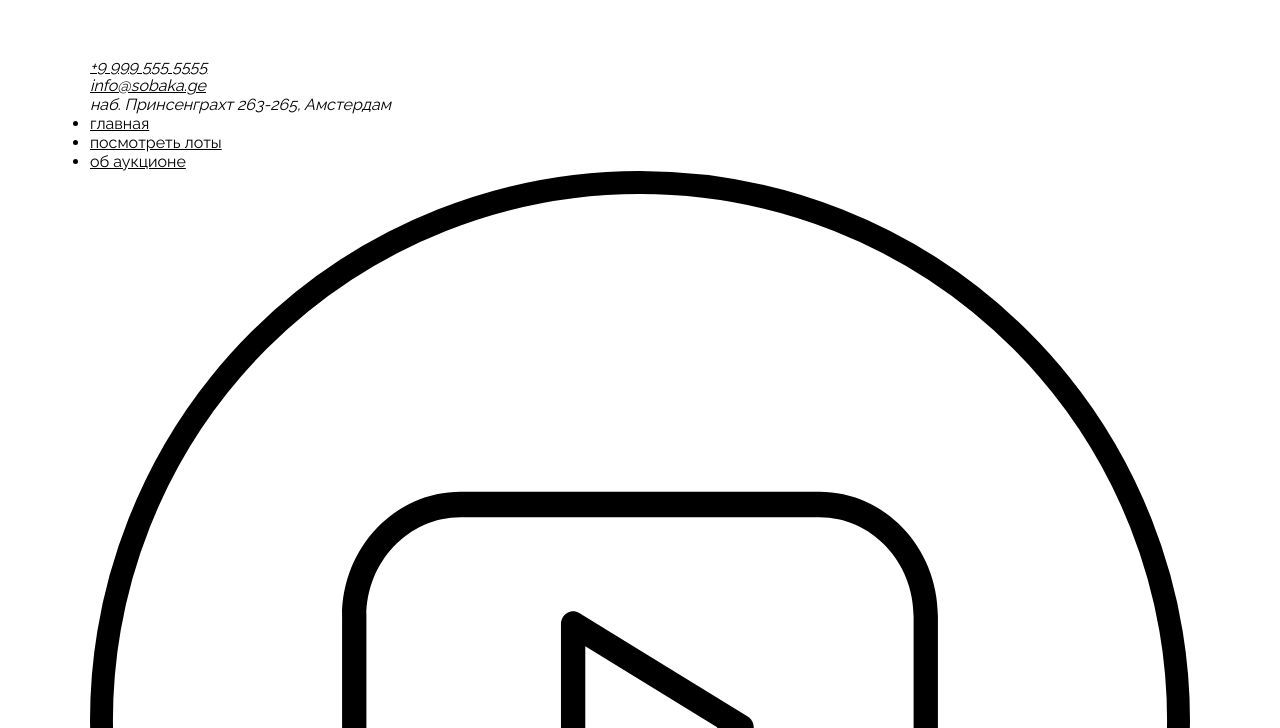
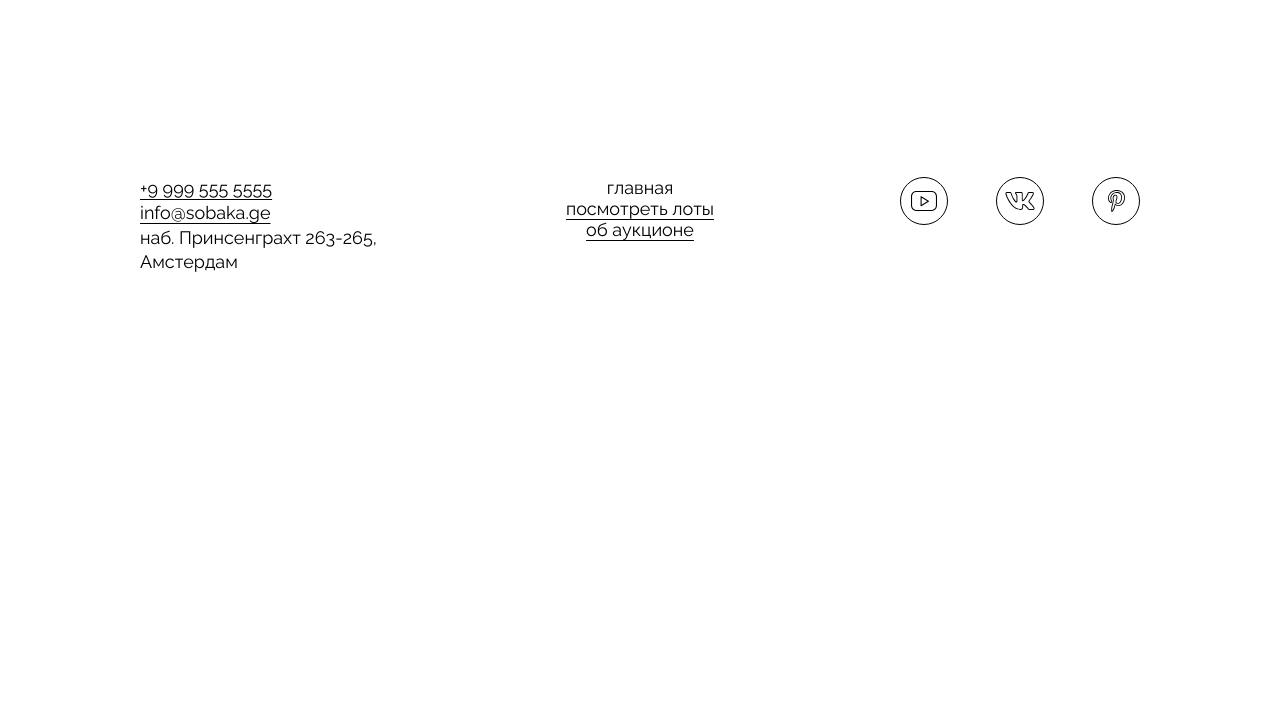
Before and after one commit to belihvit/ono-tebe-nado-fd, a plain HTML site: page index.html in a window 1280 px wide. Shown: the part 2672-3400 px from the top of the page. After the commit the page ends 3036 px from the top, so only its background shows below. Drawn offline with Linux system fonts and the light colour scheme.

Commit message:
Вёрстка подвала сайта, добавлены HTML и CSS

```diff
--- a/index.html
+++ b/index.html
@@ -152,14 +152,16 @@
     </main>
     <footer class="footer">
       <address class="footer__address address">
-            <a href="tel:+99995555555">+9 999 555 5555</a><br>
+        <a href="tel:+99995555555">+9 999 555 5555</a><br />
         <a href="mailto:info@sobaka.ge">info@sobaka.ge</a>
         <p>наб. Принсенграхт 263-265, Амстердам</p>
       </address>
       <nav class="footer__menu">
         <ul class="footer__menu-list">
           <li class="footer__menu-list-item">
-                    <a class="footer__menu-link footer__menu-link_active" href="#">главная</a>
+            <a class="footer__menu-link footer__menu-link_active" href="#"
+              >главная</a
+            >
           </li>
           <li class="footer__menu-list-item">
             <a class="footer__menu-link" href="#">посмотреть лоты</a>
@@ -172,17 +174,29 @@
       <ul class="footer__social-list">
         <li class="footer__social-list-item">
           <a class="footer__social-link" href="#">
-                    <img class="footer__social-icon" src="images/yt.svg" alt="YouTube">
+            <img
+              class="footer__social-icon"
+              src="images/yt.svg"
+              alt="YouTube"
+            />
           </a>
         </li>
         <li class="footer__social-list-item">
           <a class="footer__social-link" href="#">
-                    <img class="footer__social-icon" src="images/vk.svg" alt="ВКонтакте">
+            <img
+              class="footer__social-icon"
+              src="images/vk.svg"
+              alt="ВКонтакте"
+            />
           </a>
         </li>
         <li class="footer__social-list-item">
           <a class="footer__social-link" href="#">
-                    <img class="footer__social-icon" src="images/pinterest.svg" alt="Pinterest">
+            <img
+              class="footer__social-icon"
+              src="images/pinterest.svg"
+              alt="Pinterest"
+            />
           </a>
         </li>
       </ul>
--- a/styles/style.css
+++ b/styles/style.css
@@ -213,8 +213,8 @@ word-spacing: 18px;
   display: grid;
   grid-template-columns: 359px 1fr;
   gap: 25px;
+  height: 595px;
   padding: 0 24px 0 24px;
-  height: 595px;
 }
 
 .about__column {
@@ -229,10 +229,10 @@ word-spacing: 18px;
   align-items: center;
   width: 240px;
   height: 240px;
+  margin-top: -24px;
+  margin-left: -24px;
   border-radius: 50%;
   background-color: #000;
-  margin-top: -24px;
-  margin-left: -24px;
 }
 
 .about__logo-image {
@@ -240,24 +240,73 @@ word-spacing: 18px;
 }
 
 .about__title {
+  align-self: flex-start;
+  width: 100%;
+  margin: 75px 0 100px;
+  margin-left: -24px;
   font-size: 40px;
+  text-align: left;
   text-transform: uppercase;
-  margin: 75px 0 100px;
-  width: 100%;
-  text-align: left;
-  align-self: flex-start;
-  margin-left: -24px;
 }
 
 .about__text {
   display: flex;
   flex-direction: column;
   gap: 25px;
+  align-self: flex-start;
+  width: 100%;
+  margin-left: -24px;
   font-size: 20px;
   line-height: 1.2;
   text-align: left;
-  width: 100%;
-  align-self: flex-start;
-  margin-left: -24px;
   word-break: normal;
 }
+
+.footer {
+  display: grid;
+  grid-template-columns: 1fr 1fr 1fr;
+  padding: 120px 50px 90px;
+}
+
+.footer__address {
+  justify-self: start;
+  font-size: 18px;
+  font-style: normal;
+  line-height: 1.35;
+  text-underline-offset: 4px;
+}
+
+.footer__menu {
+  justify-self: center;
+  text-underline-offset: 4px;
+}
+
+.footer__menu-list {
+  text-align: center;
+  list-style: none;
+}
+
+.footer__menu-link {
+  font-size: 18px;
+  text-decoration: underline;
+}
+
+.footer__menu-link_active {
+  text-decoration: none;
+}
+
+.footer__social-list {
+  display: flex;
+  justify-self: end;
+  gap: 48px;
+  list-style: none;
+}
+
+.footer__social-link {
+  display: block;
+  width: 48px;
+}
+
+.footer__social-icon {
+  width: 100%;
+}
```
Lines whose indentation alone changed are shown as unchanged.
